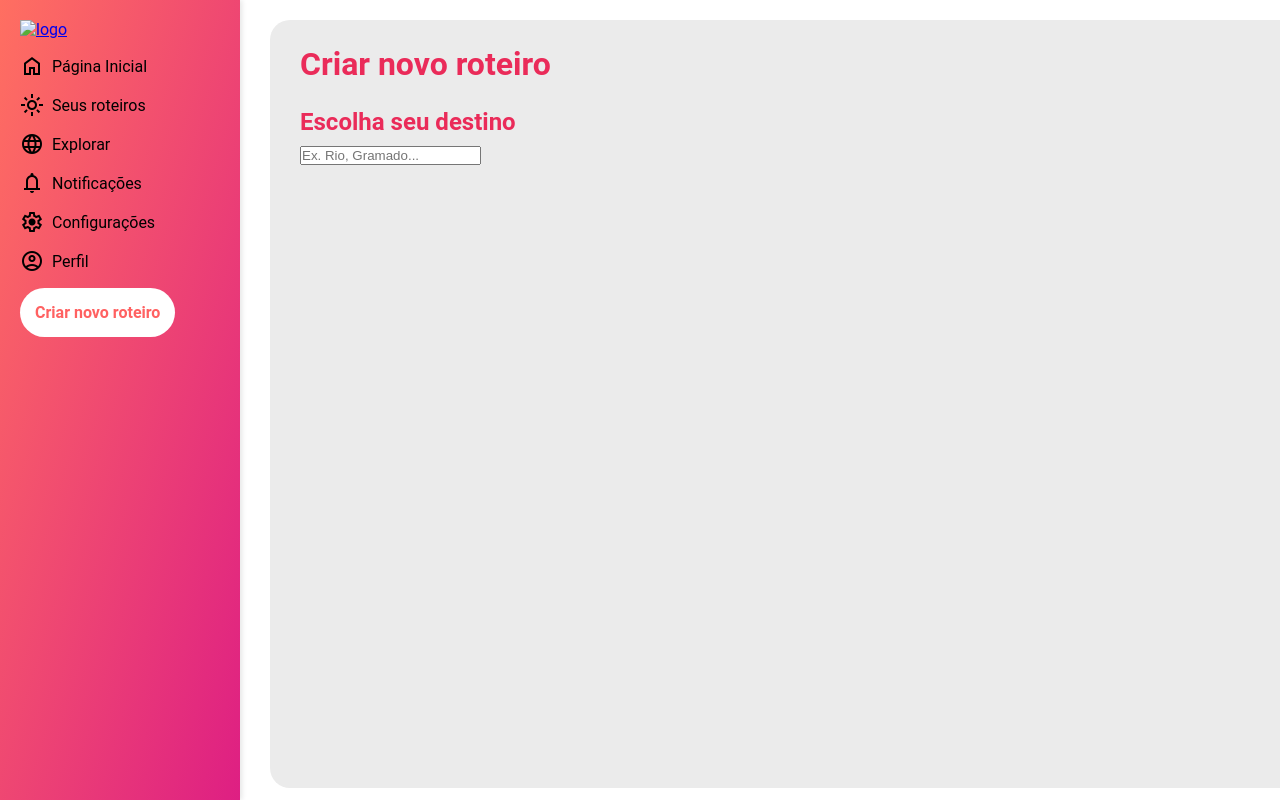
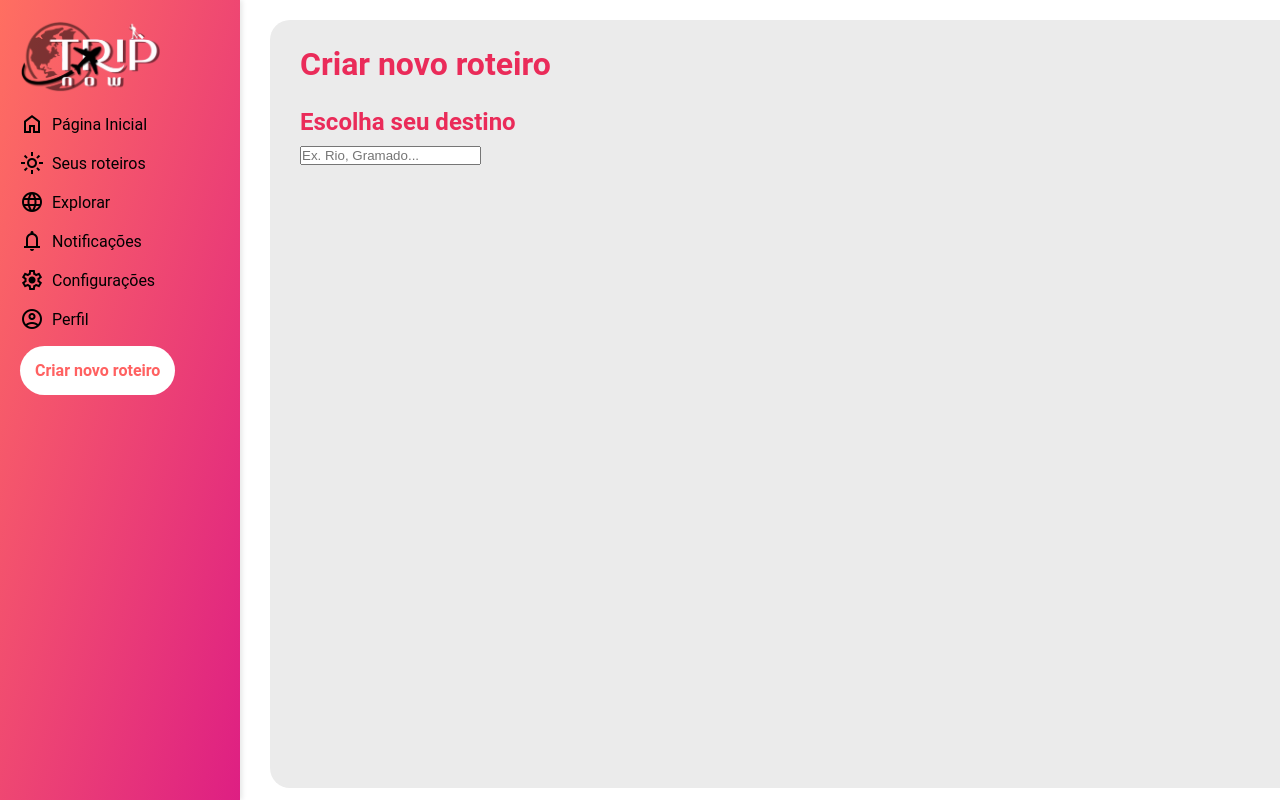
Before and after one commit to Daniiell99e/Projeto_integrador, a plain HTML site: page src/pages/Criar novo roteiro.html in a window 1280 px wide. Shown: the top 800 px of the page. Drawn offline with nearby package versions, Linux system fonts and the light colour scheme.

Commit message:
atualização logo

```diff
--- a/src/pages/Criar novo roteiro.html
+++ b/src/pages/Criar novo roteiro.html
@@ -16,7 +16,7 @@
     <body>
         <aside class="aside-container"> <!-- Menu lateral -->
             <header class="aside-header">
-                <a href="index.html" class="logo-link"><img src="../assets/imagens/Travel - 1.PNG" alt="logo" class="logo-img"></a>
+                <a href="index.html" class="logo-link"><img src="../assets/imagens/Logo.png" alt="logo" class="logo-img"></a>
             </header>
             <nav class="aside-nav"><!--Navegação do site-->
                 <ul class="aside-lista">
```
